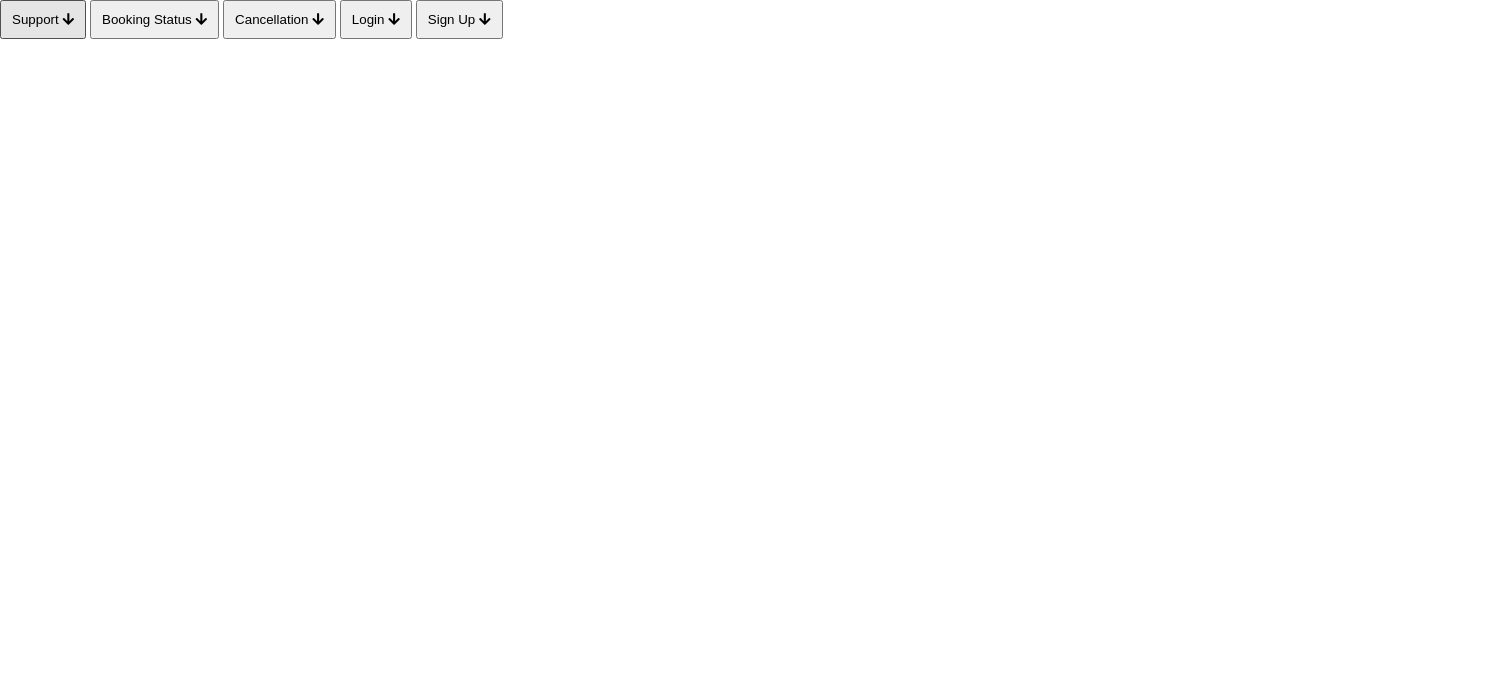
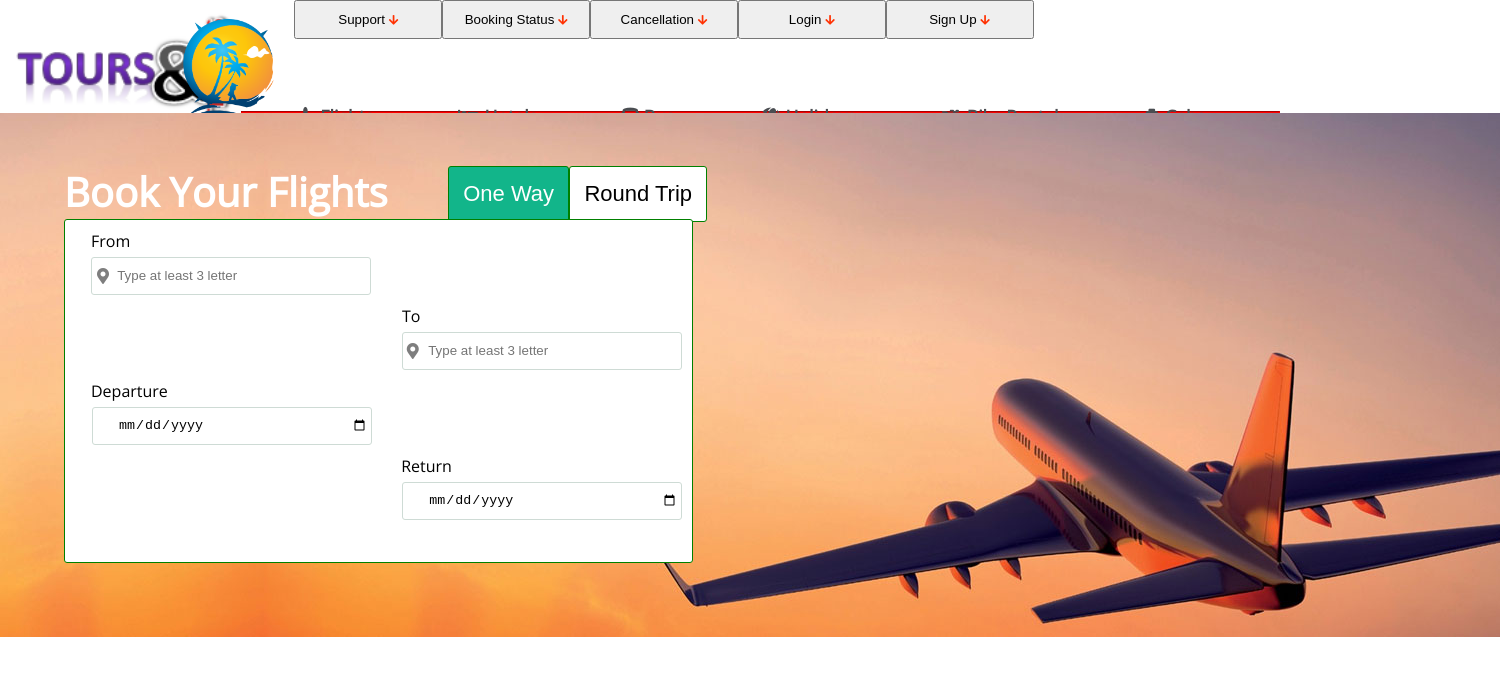
Before and after one commit to diwash8829/Tours-Travels, a plain HTML site: page index.html in a window 1280 px wide. Shown: the whole page, 1500 px wide, since content can reach past the window. Drawn offline with nearby package versions, Linux system fonts and the light colour scheme; files that its build step writes are made by us from their sources.

Commit message:
add landing page

```diff
--- a/CSS/home.css
+++ b/CSS/home.css
@@ -1,7 +1,147 @@
 body{
 	margin: 0;
+	font-family: 'Open Sans', sans-serif;
+}
+
+.nav{
+	height: 111px;
+	width: 100%;
+	background: white;
 }
 
 .top-nav button{
 	padding: 10px;
+    float: left;
+    width: 15%;
+    cursor:pointer;
 }
+
+.top-nav {
+    margin-left: 23%;
+}
+
+.top-nav i {
+    font-size: 11px;
+    color: #ff3102;
+}
+
+.nav img {
+    position: absolute;
+    height: 18%;
+}
+
+.nav .pic2{
+	left: 12.5%;
+}
+
+.main-menu {
+    position: absolute;
+    top: 13%;
+    left: 20%;
+    font-size: 1.1em;
+}
+
+.main-menu a{
+    padding: 0px 40px;
+    font-weight: bold;
+    text-decoration: none;
+    color: #4a4d51;
+}
+
+.container{
+	position: relative;
+}
+
+hr{
+	margin: 0px;
+	padding: 0px;
+	border-color: red;
+}
+
+.text1{
+	position: absolute;
+	top: 2%;
+	left: 5%;
+	font-size: 2.5em;
+	color: white;
+	font-weight: bold;
+}
+
+.buttons{
+	position: absolute;
+	top: 10%;
+	left: 35%;
+}
+
+
+.text2{
+	position: absolute;
+	background-color: white;
+	top: 20%;
+	bottom: 15%;
+	left: 5%;
+	width: 49%;
+	border: 1px solid green;
+	position: absolute;
+	border-radius: 3px;
+}
+
+.b1, .b2{
+    font-size: 22px;
+    padding: 14.2px;
+    float: left;
+    background-color: white;
+    border: 0.5px solid green;
+    outline: none;
+    text-decoration: none;
+    border-radius: 3px;
+    cursor: pointer;
+}
+
+.active{
+	background-color: #12B58A;
+	color: white;
+}
+
+.from, .departure{
+	width: 50%;
+    float: left;
+    margin-left: 10px;
+    margin-top: 10px;
+
+}
+
+
+.departure{
+	margin-left: 27px;
+}
+
+.to, .return{
+	float: right;
+	margin-right: 10px;
+	margin-top: 10px;
+}
+
+
+
+.text2 p{
+margin: 0;
+padding-left: 16px;
+}
+
+.text2 input{
+	width: 250px;
+	height: 30px;
+	border-radius: 3px;
+	outline: none;
+	border: 1px solid #cedbd5;
+	padding: 3px 3px 3px 25px;
+	margin-top: 5px;
+}
+
+.text2 i{
+	position: relative;
+	left: 7%;
+	opacity: 0.5;
+	top: 2px;
+}
--- a/index.html
+++ b/index.html
@@ -1,11 +1,16 @@
 <!DOCTYPE html>
 <html>
 <head>
-<link rel="stylesheet" type="text/css" href="home.css">
+<meta name="viewport" content="width=device-width, initial-scale=1.0">
+<link rel="stylesheet" type="text/css" href="./CSS/home.css">
+<link href="https://fonts.googleapis.com/css?family=Open+Sans" rel="stylesheet">
 <link rel="stylesheet" href="https://use.fontawesome.com/releases/v5.8.1/css/all.css" integrity="sha384-50oBUHEmvpQ+1lW4y57PTFmhCaXp0ML5d60M1M7uH2+nqUivzIebhndOJK28anvf" crossorigin="anonymous">
-<title>Home Page|Travel & Tours</title>
+<title>Home Page | Travel & Tours</title>
 </head>
 <body>
+	<div class="nav">
+		<img class="pic1" src="Images/T&T.PNG" alt="Logo">
+		<img class="pic2" src="Images/Logo.png" alt="Logo">
 		<div class="top-nav">
 			<button>Support <i class="fas fa-arrow-down"></i></button>
 			<button>Booking Status <i class="fas fa-arrow-down"></i></button>
@@ -13,6 +18,47 @@
 			<button>Login <i class="fas fa-arrow-down"></i></button>
 			<button>Sign Up <i class="fas fa-arrow-down"></i></button>
 		</div>
+		<div class="main-menu">
+			<span><a href="#"><i class="fas fa-plane" style="transform: rotate(-90deg);"></i> Flights</a></span>
+			<span><a href="#"><i class="fas fa-bed"></i> Hotels</a></span>
+			<span><a href="#"><i class="fas fa-bus"></i> Bus</a></span>
+			<span><a href="#"><i class="fas fa-umbrella-beach"></i> Holidays</a></span>
+			<span><a href="#"><i class="fas fa-motorcycle"></i> Bike Rental</a></span>
+			<span><a href="#"><i class="fas fa-taxi"></i> Cabs</a></span>
+		</div>
+	</div>
+	<hr>
+
+	<div class="container">
+		<img src="Images/flight.jpg" alt="Flight">
+		<div class="text1">
+			<p>Book Your Flights</p>
+		</div>
+		<div class="buttons">
+			<button class="b1 active">One Way</button>
+			<button class="b2">Round Trip</button>
+		</div>
+			<div class="text2">
+		<div class="from">
+			<p>From</p>
+			<i class="fas fa-map-marker-alt"></i>
+			<input type="text" name="from" placeholder="Type at least 3 letter">
+		</div>
+		<div class="to">
+			<p>To</p>
+			<i class="fas fa-map-marker-alt"></i>
+			<input type="text" name="to" placeholder="Type at least 3 letter">
+		</div>
+		<div class="departure">
+			<p style="margin-left: -17px">Departure</p>
+			<input type="date" name="departure" placeholder="Select a date">
+		</div>
+		<div class="return">
+			<p style="margin-left: -17px">Return</p>
+			<input type="date" name="return" placeholder="Select a date">
+		</div>
+		</div>
+	</div>
 
 </body>
 </html>
```
Also changed, not shown: Images/Flight.jpg (added). Lines whose indentation alone changed are shown as unchanged.
